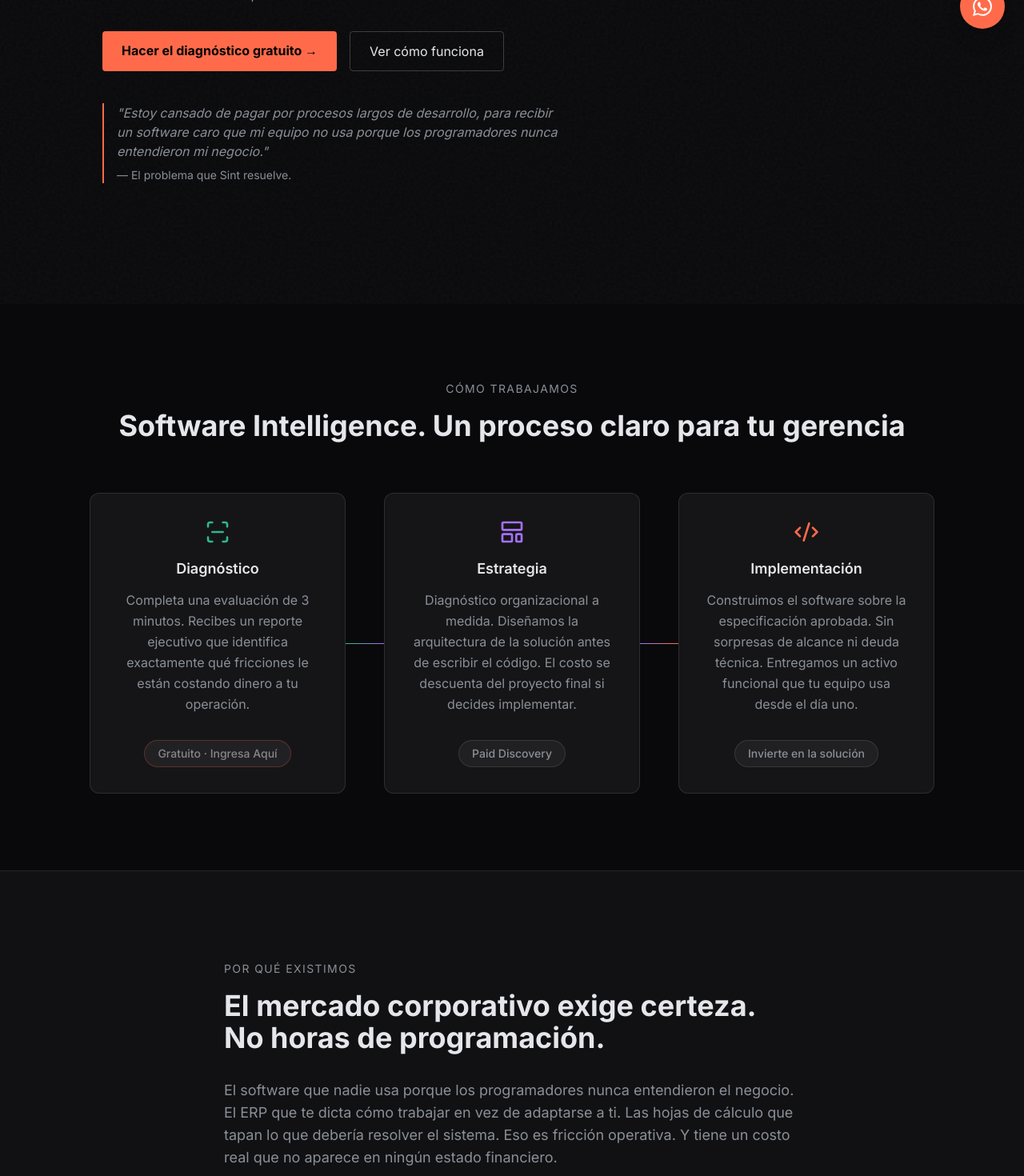
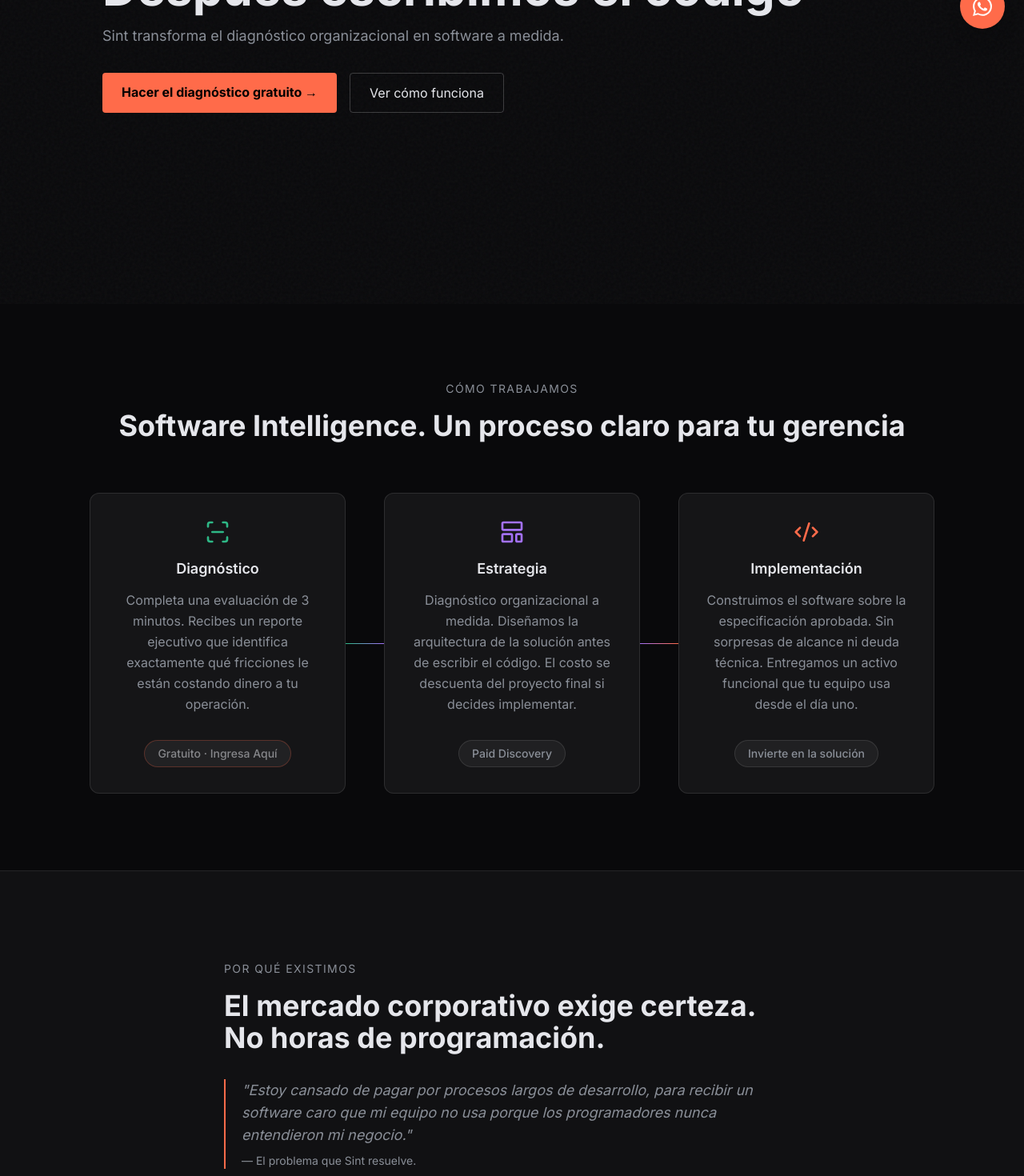
Before and after one commit to JoseSebaLM/SINT, a Next.js app: page / in a window 1280 px wide. Shown: the part 420-1890 px from the top of the page at 80% size. Built offline with nearby package versions, Linux system fonts and the light colour scheme.

Commit message:
fix: Refactor Hero y Manifesto - mueve cita a Manifesto, simplifica Hero

```diff
--- a/app/sections/Hero.tsx
+++ b/app/sections/Hero.tsx
@@ -54,9 +54,6 @@ export default function Hero(): JSX.Element {
           <p className="text-lg text-[#8A8F98]">
             Sint transforma el diagnóstico organizacional en software a medida.
           </p>
-          <p className="text-lg text-[#8A8F98]">
-            Invierte en la solución, no en horas de desarrollo.
-          </p>
         </motion.div>
 
         {/* CTAs */}
@@ -80,22 +77,7 @@ export default function Hero(): JSX.Element {
           </button>
         </motion.div>
 
-        {/* Cita */}
-        <motion.blockquote
-          className="border-l-2 border-[#FF6B4A] pl-4 mt-10 max-w-xl"
-          initial={{ opacity: 0, y: 16 }}
-          animate={{ opacity: 1, y: 0 }}
-          transition={{ duration: 0.4, delay: 0.48 }}
-        >
-          <p className="text-[#8A8F98] italic">
-            &quot;Estoy cansado de pagar por procesos largos de desarrollo, para
-            recibir un software caro que mi equipo no usa porque los
-            programadores nunca entendieron mi negocio.&quot;
-          </p>
-          <cite className="text-[#8A8F98] text-sm mt-2 block not-italic">
-            — El problema que Sint resuelve.
-          </cite>
-        </motion.blockquote>
+
       </div>
     </section>
   );
--- a/app/sections/Manifesto.tsx
+++ b/app/sections/Manifesto.tsx
@@ -31,20 +31,23 @@ export default function Manifesto(): JSX.Element {
           El mercado corporativo exige certeza. No horas de programación.
         </motion.h2>
 
-        {/* Párrafo 1 */}
-        <motion.p
-          className="text-[#8A8F98] text-base md:text-lg leading-relaxed mb-6"
+        {/* Cita */}
+        <motion.blockquote
+          className="border-l-2 border-[#FF6B4A] pl-5 mb-8 max-w-2xl"
           initial={{ opacity: 0, y: 20 }}
           whileInView={{ opacity: 1, y: 0 }}
           viewport={{ once: true }}
           transition={{ duration: 0.5, delay: 0.2 }}
         >
-          El software que nadie usa porque los programadores nunca entendieron
-          el negocio. El ERP que te dicta cómo trabajar en vez de adaptarse a
-          ti. Las hojas de cálculo que tapan lo que debería resolver el
-          sistema. Eso es fricción operativa. Y tiene un costo real que no
-          aparece en ningún estado financiero.
-        </motion.p>
+          <p className="text-[#8A8F98] italic text-base md:text-lg leading-relaxed">
+            &quot;Estoy cansado de pagar por procesos largos de desarrollo, para
+            recibir un software caro que mi equipo no usa porque los
+            programadores nunca entendieron mi negocio.&quot;
+          </p>
+          <cite className="text-[#8A8F98] text-sm mt-2 block not-italic">
+            — El problema que Sint resuelve.
+          </cite>
+        </motion.blockquote>
 
         {/* Párrafo 2 */}
         <motion.p
```
